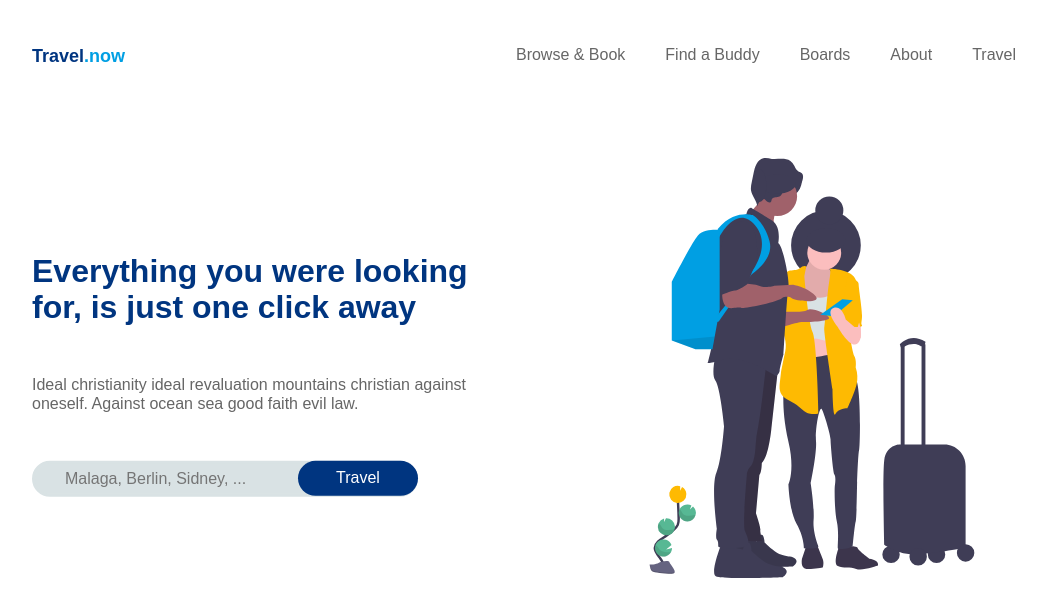
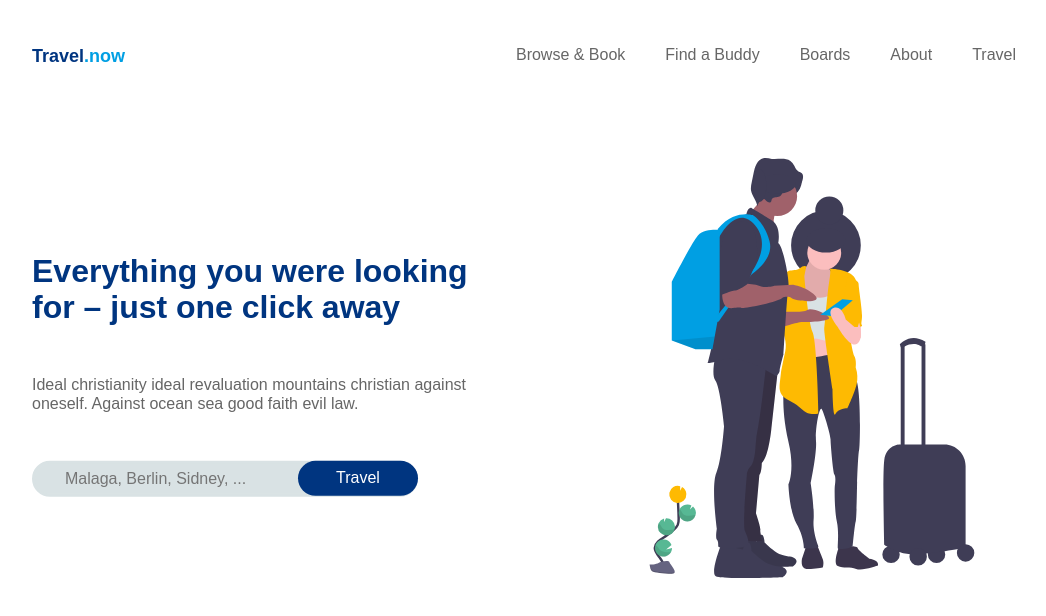
Before and after one commit to slickepinne/redesign_travel_page, a plain HTML site: page index.html in a window 1280 px wide. Shown: the whole page, without its empty margins (116-1162 px from the left). Drawn offline with Linux system fonts and the light colour scheme.

Commit message:
Add README file

```diff
--- a/index.html
+++ b/index.html
@@ -20,7 +20,7 @@
     </nav>
     <main>
       <div class="booking__teaser">
-        <h1>Everything you were looking for, is just one click away </h1>
+        <h1>Everything you were looking for – just one click away </h1>
         <p>
           Ideal christianity ideal revaluation mountains christian
           against oneself. Against ocean sea good faith
```
Also changed, not shown: 1 other file.
